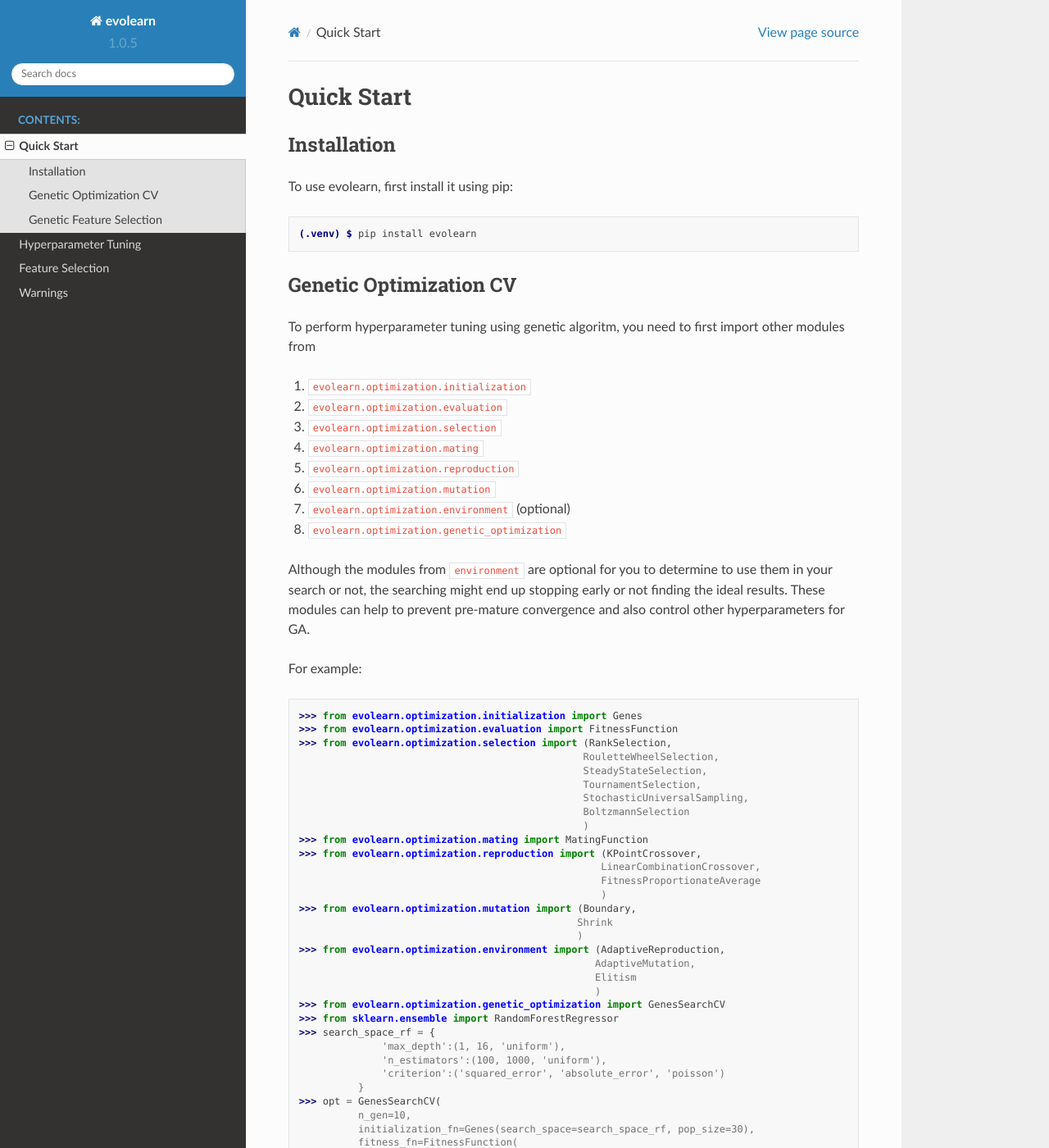
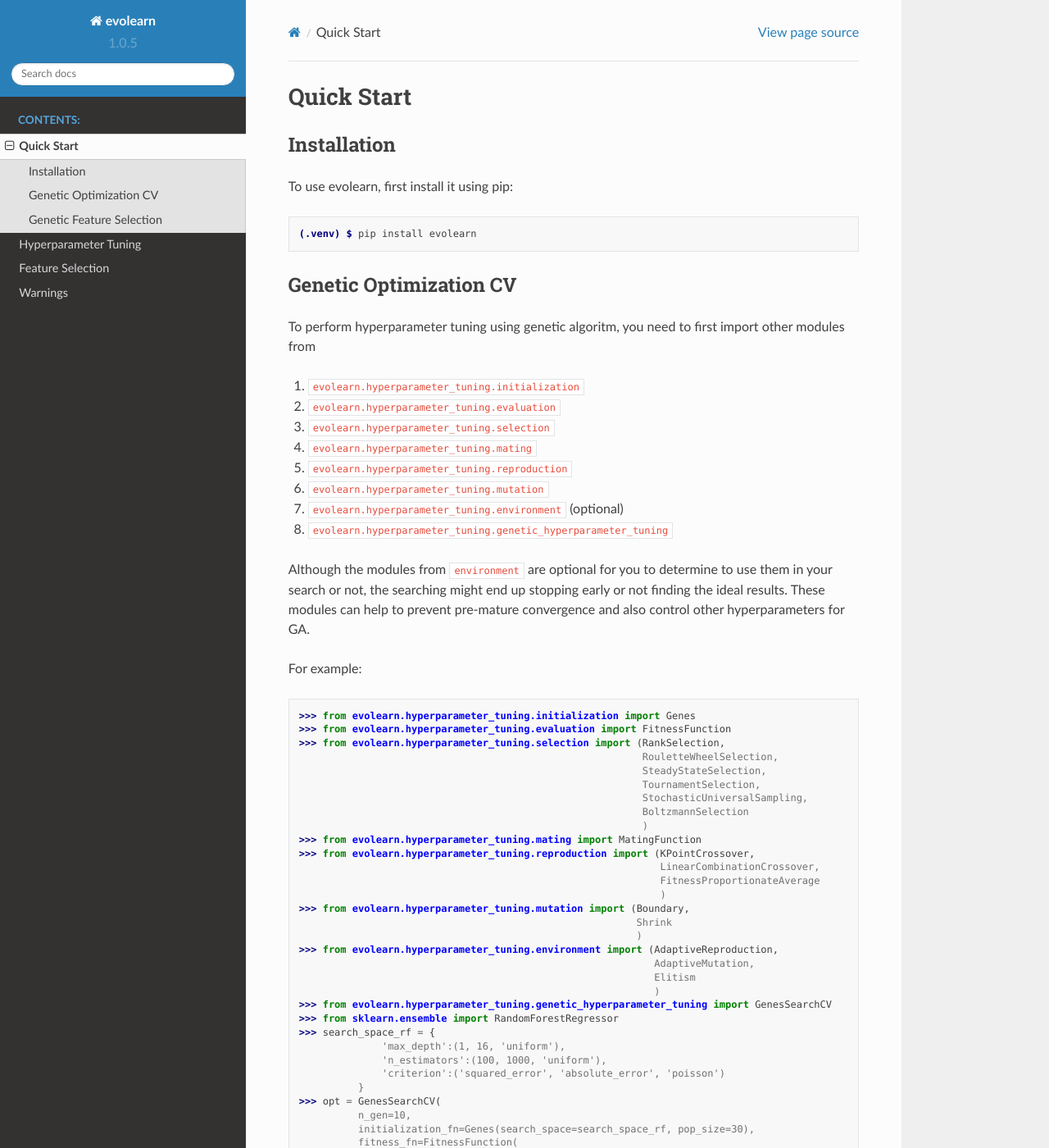
Before and after one commit to HindyDS/evolearn, a Sphinx documentation site: the page built from docs/source/Quick-Start.rst, in a window 1280 px wide and 1400 px high. Shown: the whole window at 82% size. Built offline with Sphinx 7.4.7 and the Read the Docs theme 2.0.0, drawn with Linux system fonts in a browser that asks for light colours; some of the changed text lies outside the part shown.

Commit message:
Update Quick-Start.rst

```diff
--- a/docs/source/Quick-Start.rst
+++ b/docs/source/Quick-Start.rst
@@ -18,14 +18,14 @@
 To perform hyperparameter tuning using genetic algoritm,
 you need to first import other modules from
 
-1) ``evolearn.optimization.initialization``
-2) ``evolearn.optimization.evaluation``
-3) ``evolearn.optimization.selection``
-4) ``evolearn.optimization.mating``
-5) ``evolearn.optimization.reproduction``
-6) ``evolearn.optimization.mutation``
-7) ``evolearn.optimization.environment`` (optional)
-8) ``evolearn.optimization.genetic_optimization``
+1) ``evolearn.hyperparameter_tuning.initialization``
+2) ``evolearn.hyperparameter_tuning.evaluation``
+3) ``evolearn.hyperparameter_tuning.selection``
+4) ``evolearn.hyperparameter_tuning.mating``
+5) ``evolearn.hyperparameter_tuning.reproduction``
+6) ``evolearn.hyperparameter_tuning.mutation``
+7) ``evolearn.hyperparameter_tuning.environment`` (optional)
+8) ``evolearn.hyperparameter_tuning.genetic_hyperparameter_tuning``
 
 Although the modules from ``environment`` are optional for you to determine to
 use them in your search or not, the searching might end up stopping early or not
@@ -34,28 +34,28 @@
 
 For example:
 
->>> from evolearn.optimization.initialization import Genes
->>> from evolearn.optimization.evaluation import FitnessFunction
->>> from evolearn.optimization.selection import (RankSelection,
-                                                RouletteWheelSelection,
-                                                SteadyStateSelection,
-                                                TournamentSelection,
-                                                StochasticUniversalSampling,
-                                                BoltzmannSelection
-                                                )
->>> from evolearn.optimization.mating import MatingFunction
->>> from evolearn.optimization.reproduction import (KPointCrossover,
-                                                   LinearCombinationCrossover,
-                                                   FitnessProportionateAverage
-                                                   )
->>> from evolearn.optimization.mutation import (Boundary,
-                                               Shrink
-                                               )
->>> from evolearn.optimization.environment import (AdaptiveReproduction,
-                                                  AdaptiveMutation,
-                                                  Elitism
-                                                  )
->>> from evolearn.optimization.genetic_optimization import GenesSearchCV
+>>> from evolearn.hyperparameter_tuning.initialization import Genes
+>>> from evolearn.hyperparameter_tuning.evaluation import FitnessFunction
+>>> from evolearn.hyperparameter_tuning.selection import (RankSelection,
+                                                          RouletteWheelSelection,
+                                                          SteadyStateSelection,
+                                                          TournamentSelection,
+                                                          StochasticUniversalSampling,
+                                                          BoltzmannSelection
+                                                          )
+>>> from evolearn.hyperparameter_tuning.mating import MatingFunction
+>>> from evolearn.hyperparameter_tuning.reproduction import (KPointCrossover,
+                                                             LinearCombinationCrossover,
+                                                             FitnessProportionateAverage
+                                                             )
+>>> from evolearn.hyperparameter_tuning.mutation import (Boundary,
+                                                         Shrink
+                                                         )
+>>> from evolearn.hyperparameter_tuning.environment import (AdaptiveReproduction,
+                                                            AdaptiveMutation,
+                                                            Elitism
+                                                            )
+>>> from evolearn.hyperparameter_tuning.genetic_hyperparameter_tuning import GenesSearchCV
 >>> from sklearn.ensemble import RandomForestRegressor
 >>> search_space_rf = {
               'max_depth':(1, 16, 'uniform'),
@@ -101,7 +101,7 @@
 5) ``evolearn.feature_selection.reproduction``
 6) ``evolearn.feature_selection.mutation``
 7) ``evolearn.feature_selection.environment`` (optional)
-8) ``evolearn.feature_selection.genetic_optimization``
+8) ``evolearn.feature_selection.genetic_hyperparameter_tuning``
 
 The modules looks similar to those modules from the
 ``GenesSearchCV`` section, but in fact their internal mechanisim
```
